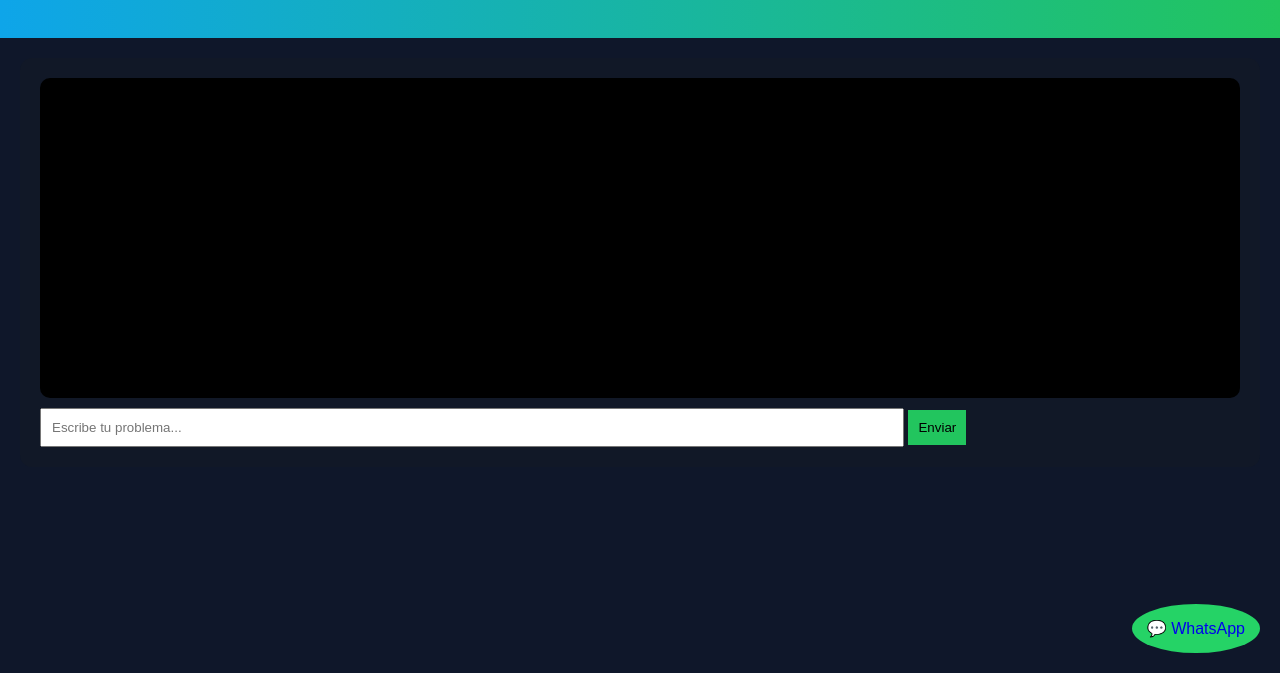
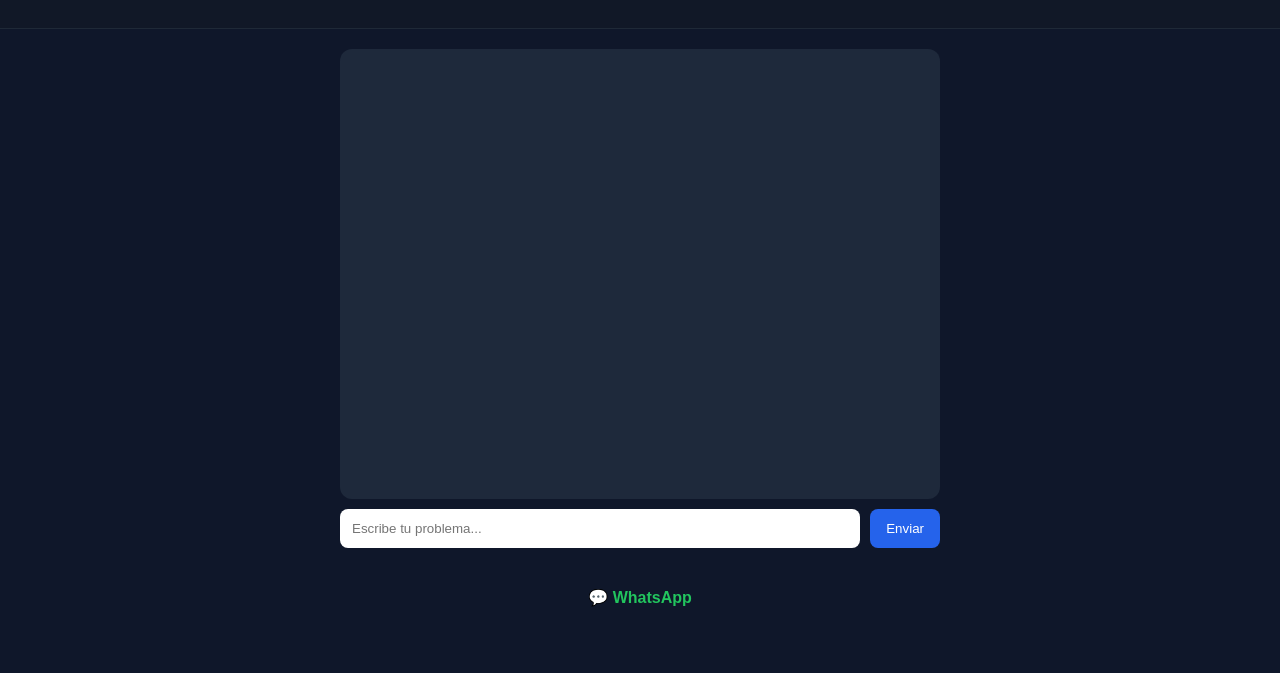
Before and after one commit to darknike23/backend-ia, a plain HTML site: page index.html in a window 1280 px wide. Shown: the part 127-800 px from the top of the page. Drawn offline with Linux system fonts and the light colour scheme.

Commit message:
Update styles.css

```diff
--- a/styles.css
+++ b/styles.css
@@ -1,50 +1,101 @@
-body{
-  font-family: Arial;
-  background:#0f172a;
-  color:white;
-  margin:0;
+body {
+  margin: 0;
+  font-family: Arial, sans-serif;
+  background: #0f172a;
+  color: #fff;
 }
 
-header{
-  text-align:center;
-  padding:25px;
-  background:linear-gradient(90deg,#0ea5e9,#22c55e);
+.header {
+  text-align: center;
+  padding: 20px;
+  background: #111827;
+  border-bottom: 1px solid #1f2937;
 }
 
-.chat-container{
-  margin:20px;
-  background:#111827;
-  padding:20px;
-  border-radius:12px;
+.chat-container {
+  max-width: 600px;
+  margin: auto;
+  padding: 20px;
 }
 
-#chatbox{
-  height:300px;
-  overflow:auto;
-  background:black;
-  padding:10px;
-  margin-bottom:10px;
-  border-radius:10px;
+#chatbox {
+  height: 420px;
+  overflow-y: auto;
+  background: #1e293b;
+  padding: 15px;
+  border-radius: 12px;
+  display: flex;
+  flex-direction: column;
+  gap: 10px;
 }
 
-input{
-  width:70%;
-  padding:10px;
+/* mensajes */
+.msg {
+  padding: 10px 14px;
+  border-radius: 12px;
+  max-width: 80%;
+  animation: fadeIn 0.2s ease-in;
+  word-wrap: break-word;
 }
 
-button{
-  padding:10px;
-  background:#22c55e;
-  border:none;
-  cursor:pointer;
+.user {
+  background: #2563eb;
+  align-self: flex-end;
 }
 
-.wsp{
-  position:fixed;
-  bottom:20px;
-  right:20px;
-  background:#25D366;
-  padding:15px;
-  border-radius:50%;
-  text-decoration:none;
+.bot {
+  background: #22c55e;
+  align-self: flex-start;
+  color: black;
 }
+
+/* input */
+.input-area {
+  display: flex;
+  margin-top: 10px;
+  gap: 10px;
+}
+
+input {
+  flex: 1;
+  padding: 12px;
+  border-radius: 8px;
+  border: none;
+  outline: none;
+}
+
+button {
+  padding: 12px 16px;
+  border: none;
+  border-radius: 8px;
+  background: #2563eb;
+  color: white;
+  cursor: pointer;
+  transition: 0.2s;
+}
+
+button:hover {
+  background: #1d4ed8;
+}
+
+/* whatsapp */
+.wsp {
+  display: block;
+  text-align: center;
+  margin: 20px;
+  color: #22c55e;
+  font-weight: bold;
+  text-decoration: none;
+}
+
+/* animación */
+@keyframes fadeIn {
+  from {
+    opacity: 0;
+    transform: translateY(6px);
+  }
+  to {
+    opacity: 1;
+    transform: translateY(0);
+  }
+}
```
